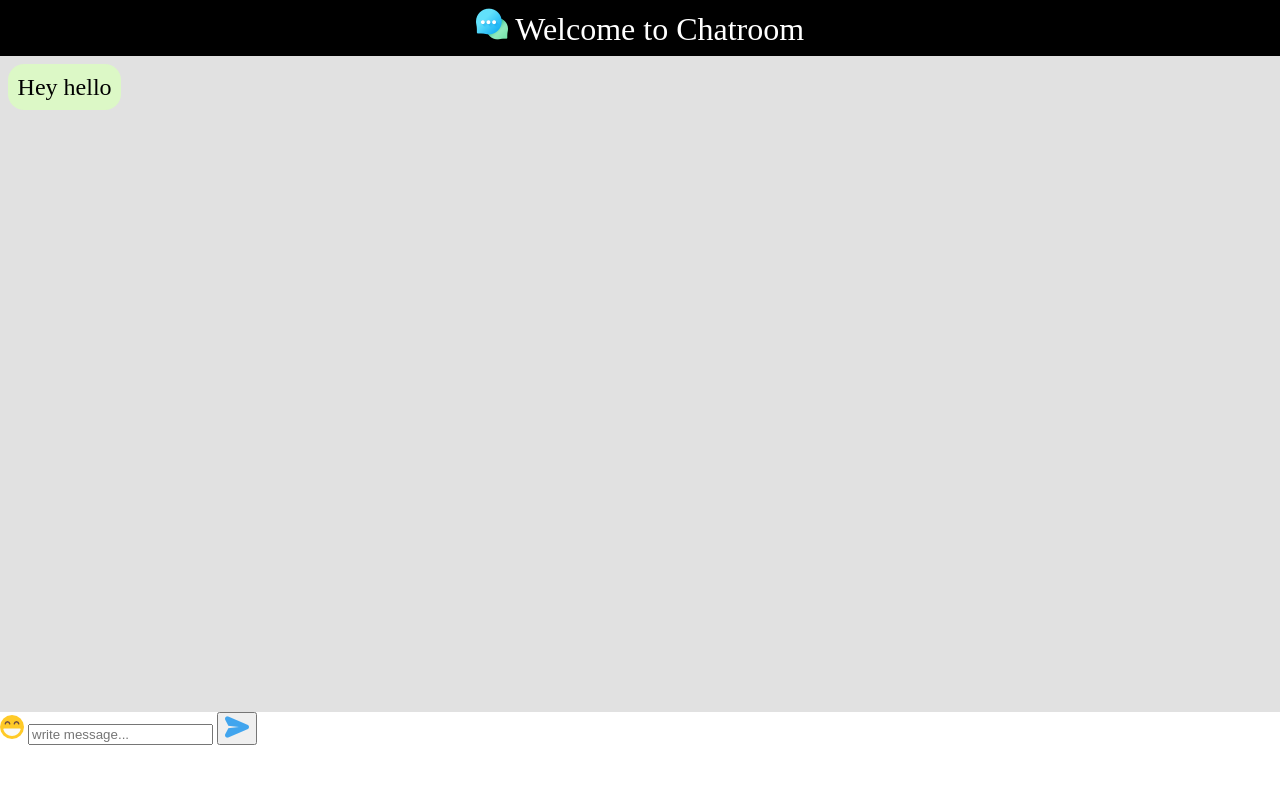
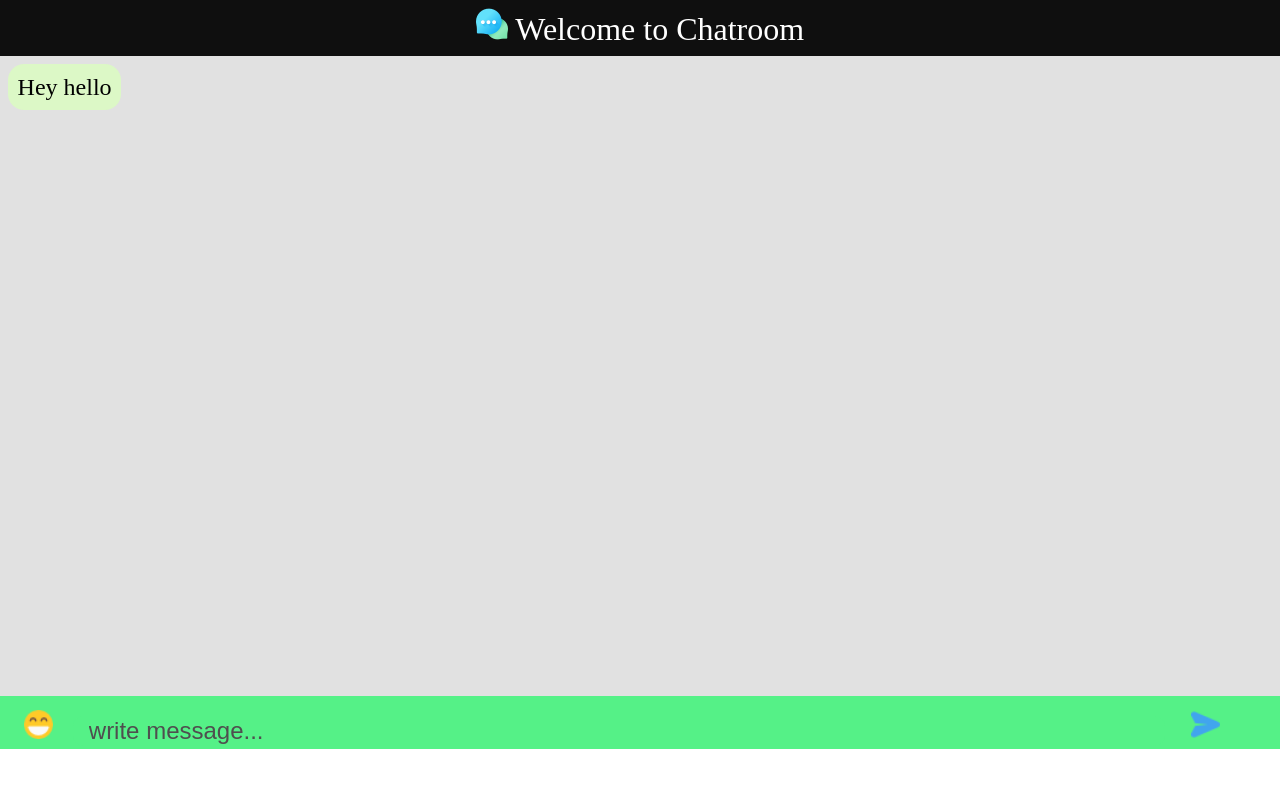
Before and after one commit to MaheshB45/Real-Time-Chat-App, a plain HTML site: page public/index.html in a window 1280 px wide. Both pictures are taken after typing "Sample" into the empty fields and a click on the button "Join Chat". Drawn offline with Linux system fonts and the light colour scheme.

Commit message:
update input style

```diff
--- a/public/style.css
+++ b/public/style.css
@@ -18,7 +18,7 @@ body::-webkit-scrollbar{
 .messages{
     display: flex;
     flex-direction: column;
-    height: 82vh;
+    height: 80vh;
     background-color: #e1e1e1;
     overflow: auto;
 }
@@ -40,13 +40,46 @@ body::-webkit-scrollbar{
 }
 
 .chatroom-header{
-    background-color: black;
+    background-color: #0f0f0f;
     color: white;
     font-size: 2rem;
     padding: 0.5rem;
     text-align: center;
 }
-
+.inp{
+    height: 2.8rem;
+    padding: 0.5rem 0.5rem 0 0.5rem;
+    background-color: #55f187;
+}
+.inp img{
+    padding: 0.3rem 1rem 0 1rem;
+    height: 1.8rem;
+    width: 1.8rem;
+    transition: transform .2s; /* Animation */
+}
+.inp img:hover{
+    transform: scale(1.5);
+}
+.inp input{
+    padding-left: 1rem;
+    background-color: #55f187;
+    border: none;
+    outline: none;
+    border-radius: 10px;
+    font-size: 1.5rem;
+}
+.inp ::placeholder{
+    font-size: 1.5rem;
+    color: #4f4f4f;
+}
+#message-input{
+    width: 85%;
+}
+#send-button{
+    background-color: #55f187;
+    border: none;
+    cursor: pointer;
+}
 /* align-item */
 /* targets all the elements present in flex container */
 
```
